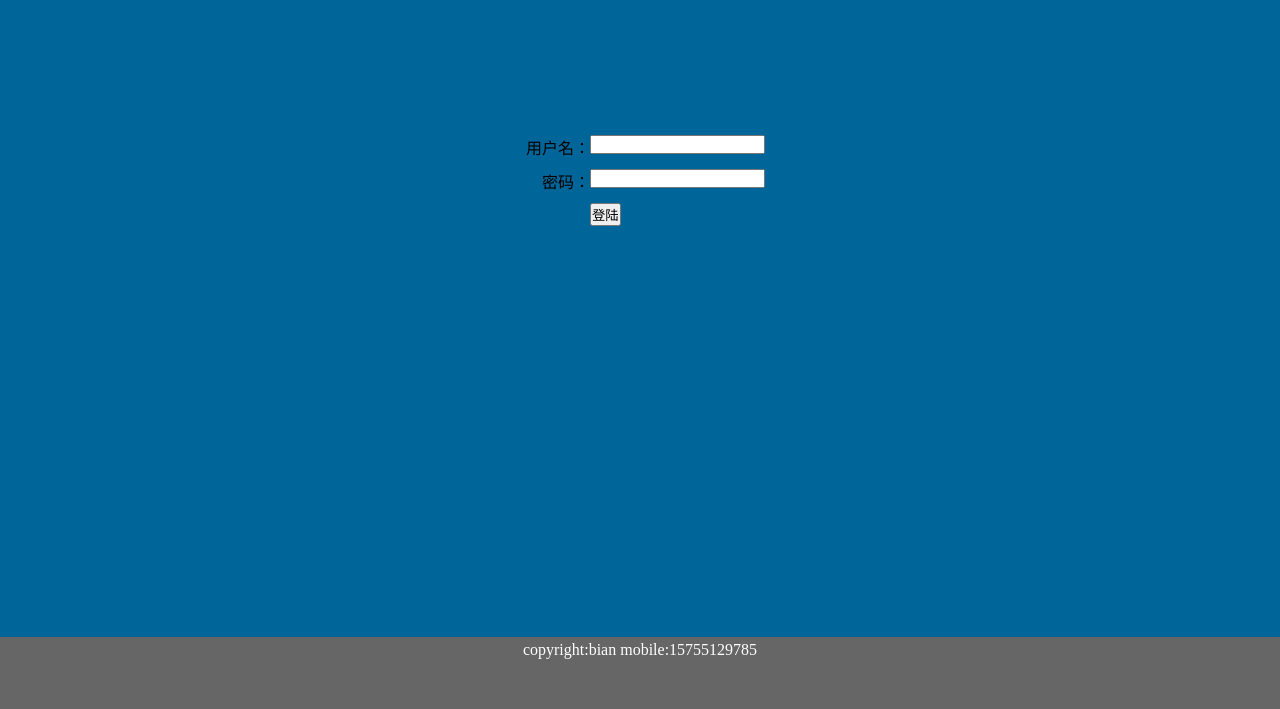
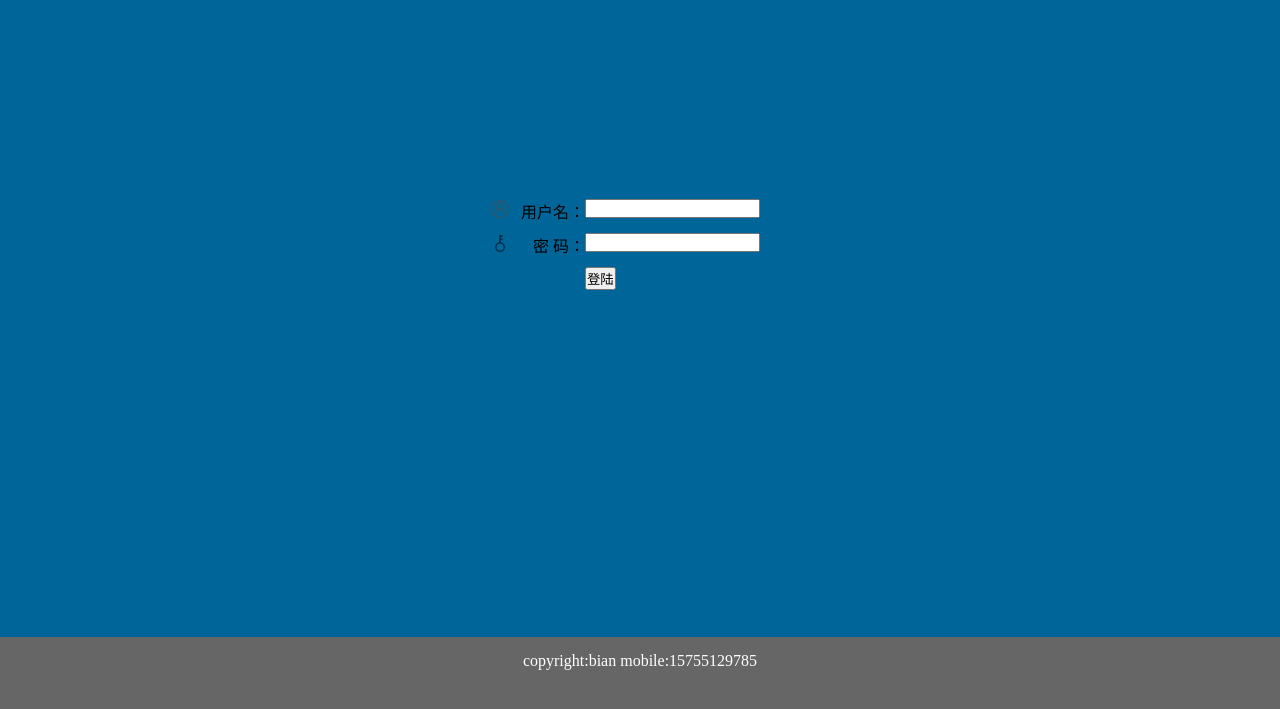
Before and after one commit to bianeh/blog, a plain HTML site: page bloghtml/login.html in a window 1280 px wide. Shown: the part 83-792 px from the top of the page. Drawn offline with Linux system fonts and the light colour scheme.

Commit message:
update icon

```diff
--- a/bloghtml/css/login.css
+++ b/bloghtml/css/login.css
@@ -13,7 +13,7 @@
 	}
 	.lab{
 		float: left;
-		width: 100px;
+		width: 75px;
 		text-align: right;
 	}
 	.val{
@@ -34,7 +34,7 @@
 		margin: 0 auto;
 	}
 	.button{
-		margin-left: 100px;
+		margin-left: 95px;
 	}
 	.footer{
 		height: 10%;
@@ -46,11 +46,11 @@
 		background: #666666;
 	}
 	.hig{
-     height: 20%;
+     height: 30%;
 	}
 	.copyright{
 		text-align: center;
-		padding-top:4px;
+		padding-top:15px;
 		color:#FFFFFF;
 	}
 	.headercontent{
@@ -61,3 +61,7 @@
         text-align: left;
         padding-left: 25px;
 	}
+	.icon
+	{
+		float: left;
+	}
--- a/bloghtml/login.html
+++ b/bloghtml/login.html
@@ -13,11 +13,16 @@
 	</div>
 <div class="content">
 <div class="form">
-	<div class="lab"><label>用户名：</label></div>
+		<div class="icon">
+			<img src="./images/username.png" width="20px" height="20px">
+		</div>
+	    <div class="lab">
+	    	<label>用户名：</label>
+	    </div>
 	<div class="val"><input type="text" /></div>
 	<div class="clear"></div></div>
 <div class="form">
-	<div class="lab"><label>密码：</label></div>
+	<div class="icon"><img src="./images/password.png" width="20px" height="20px"></div><div class="lab"><label>密&nbsp;码：</label></div>
 	<div class="val"><input type="password" /></div>
 	<div class="clear"></div></div>
 <div class="form">
```
Also changed, not shown: bloghtml/images/password.png (added), bloghtml/images/username.png (added).
